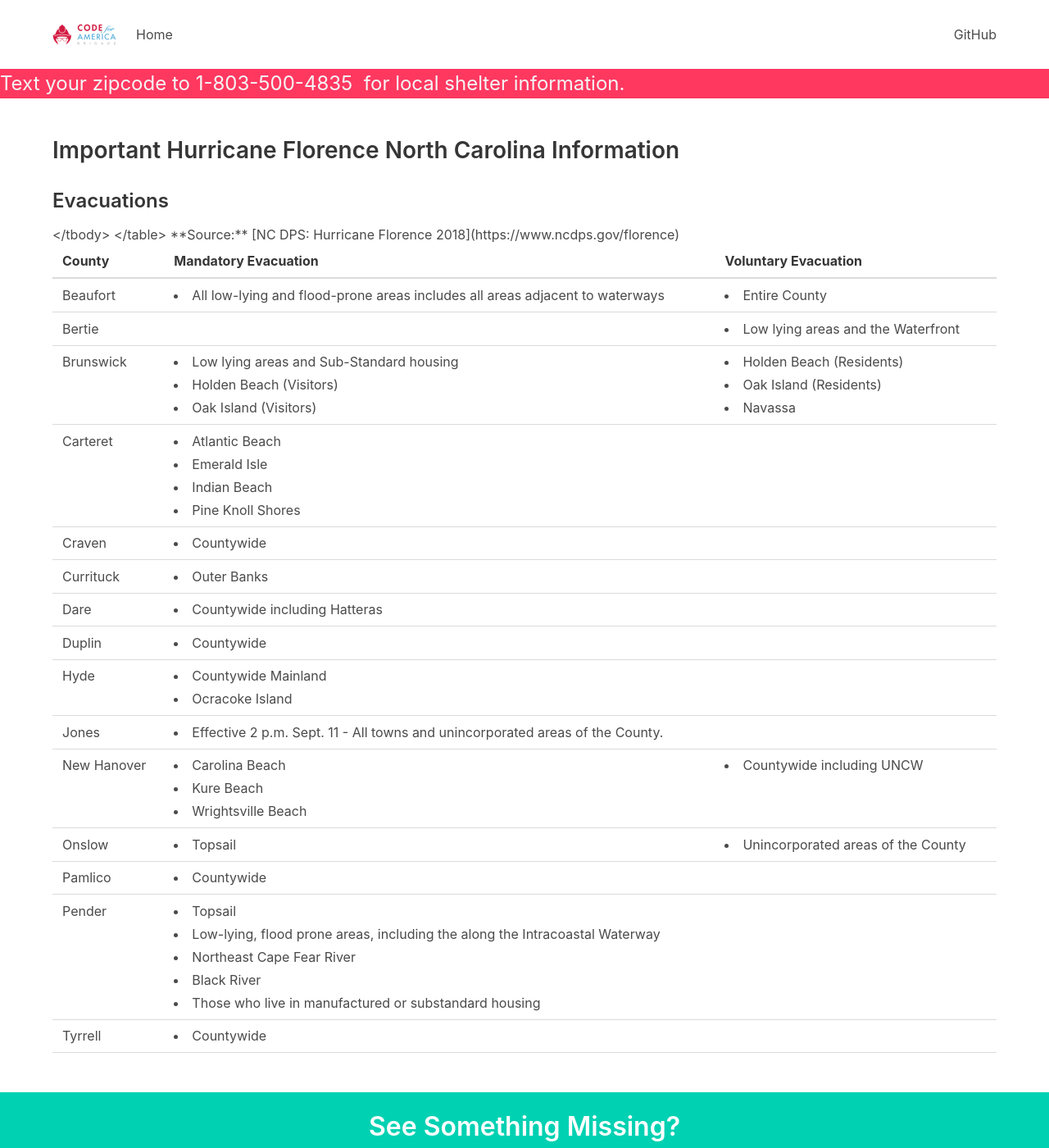
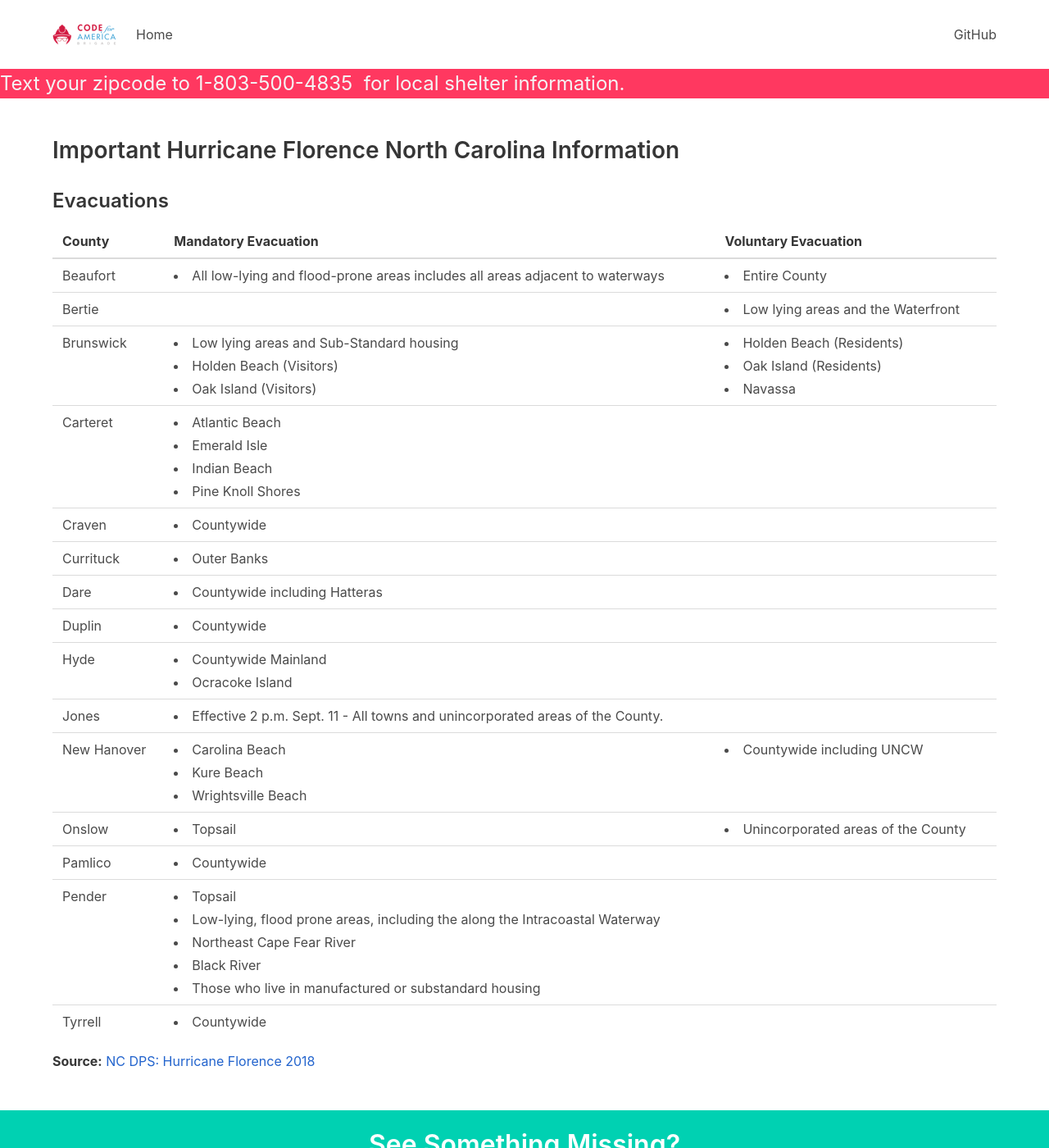
Before and after one commit to hurricane-response/florence_website, a Jekyll site: the page built from _states/north_carolina.md, in a window 1280 px wide and 1400 px high. Shown: the whole window at 82% size. Built offline with Jekyll 4.4.1, drawn with Linux system fonts in a browser that asks for light colours.

Commit message:
forgot to close my <tr>s 🤦🏻‍♂️
Embarassing...

```diff
--- a/_states/north_carolina.md
+++ b/_states/north_carolina.md
@@ -23,14 +23,14 @@ permalink: /north-carolina
     <td>
       <li>Entire County</li>
     </td>
-  <tr>
+  </tr>
   <tr>
     <td>Bertie</td>
     <td></td>
     <td>
       <li>Low lying areas and the Waterfront</li>
     </td>
-  <tr>
+  </tr>
   <tr>
     <td>Brunswick</td>
     <td>
@@ -43,7 +43,7 @@ permalink: /north-carolina
       <li>Oak Island (Residents)</li>
       <li>Navassa</li>
     </td>
-  <tr>
+  </tr>
   <tr>
     <td>Carteret</td>
     <td>
@@ -53,29 +53,29 @@ permalink: /north-carolina
       <li>Pine Knoll Shores</li>
     </td>
     <td></td>
-  <tr>
+  </tr>
   <tr>
     <td>Craven</td>
     <td>
       <li>Countywide</li>
     </td>
     <td></td>
-  <tr>
+  </tr>
   <tr>
     <td>Currituck</td>
     <td><li>Outer Banks</li></td>
     <td></td>
-  <tr>
+  </tr>
   <tr>
     <td>Dare</td>
     <td><li>Countywide including Hatteras</li></td>
     <td></td>
-  <tr>
+  </tr>
   <tr>
     <td>Duplin</td>
     <td><li>Countywide</li></td>
     <td></td>
-  <tr>
+  </tr>
   <tr>
     <td>Hyde</td>
     <td>
@@ -83,14 +83,14 @@ permalink: /north-carolina
       <li>Ocracoke Island</li>
     </td>
     <td></td>
-  <tr>
+  </tr>
   <tr>
     <td>Jones</td>
     <td>
       <li>Effective 2 p.m. Sept. 11 - All towns and unincorporated areas of the County.</li>
     </td>
     <td></td>
-  <tr>
+  </tr>
   <tr>
     <td>New Hanover</td>
     <td>
@@ -101,7 +101,7 @@ permalink: /north-carolina
     <td>
       <li>Countywide including UNCW</li>
     </td>
-  <tr>
+  </tr>
   <tr>
     <td>Onslow</td>
     <td>
@@ -110,14 +110,14 @@ permalink: /north-carolina
     <td>
       <li>Unincorporated areas of the County</li>
     </td>
-  <tr>
+  </tr>
   <tr>
     <td>Pamlico</td>
     <td>
       <li>Countywide</li>
     </td>
     <td></td>
-  <tr>
+  </tr>
   <tr>
     <td>Pender</td>
     <td>
@@ -128,14 +128,14 @@ permalink: /north-carolina
       <li>Those who live in manufactured or substandard housing</li>
     </td>
     <td></td>
-  <tr>
+  </tr>
   <tr>
     <td>Tyrrell</td>
     <td>
       <li>Countywide</li>
     </td>
     <td></td>
-  <tr>
+  </tr>
 </tbody>
 </table>
 
```
